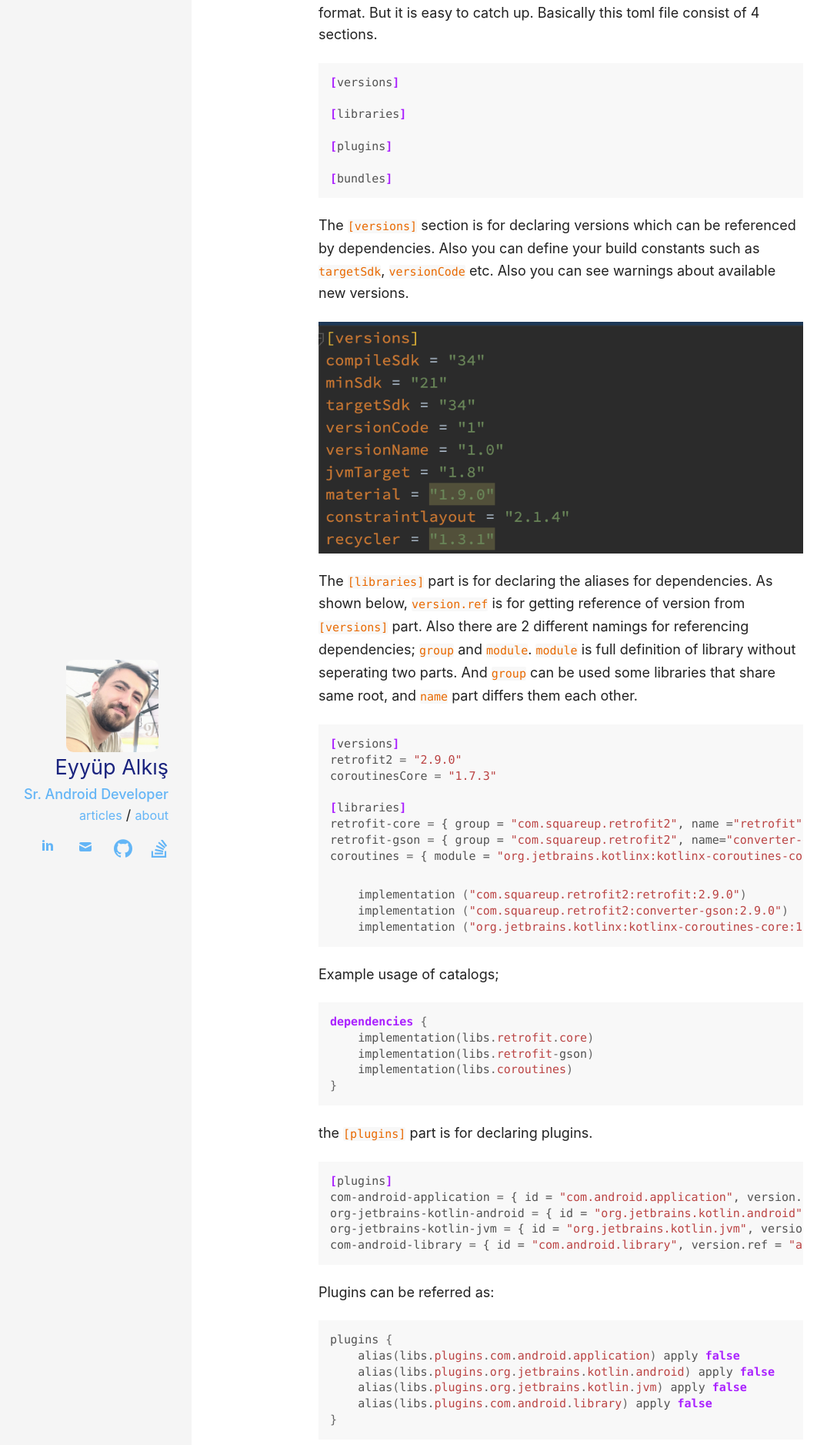
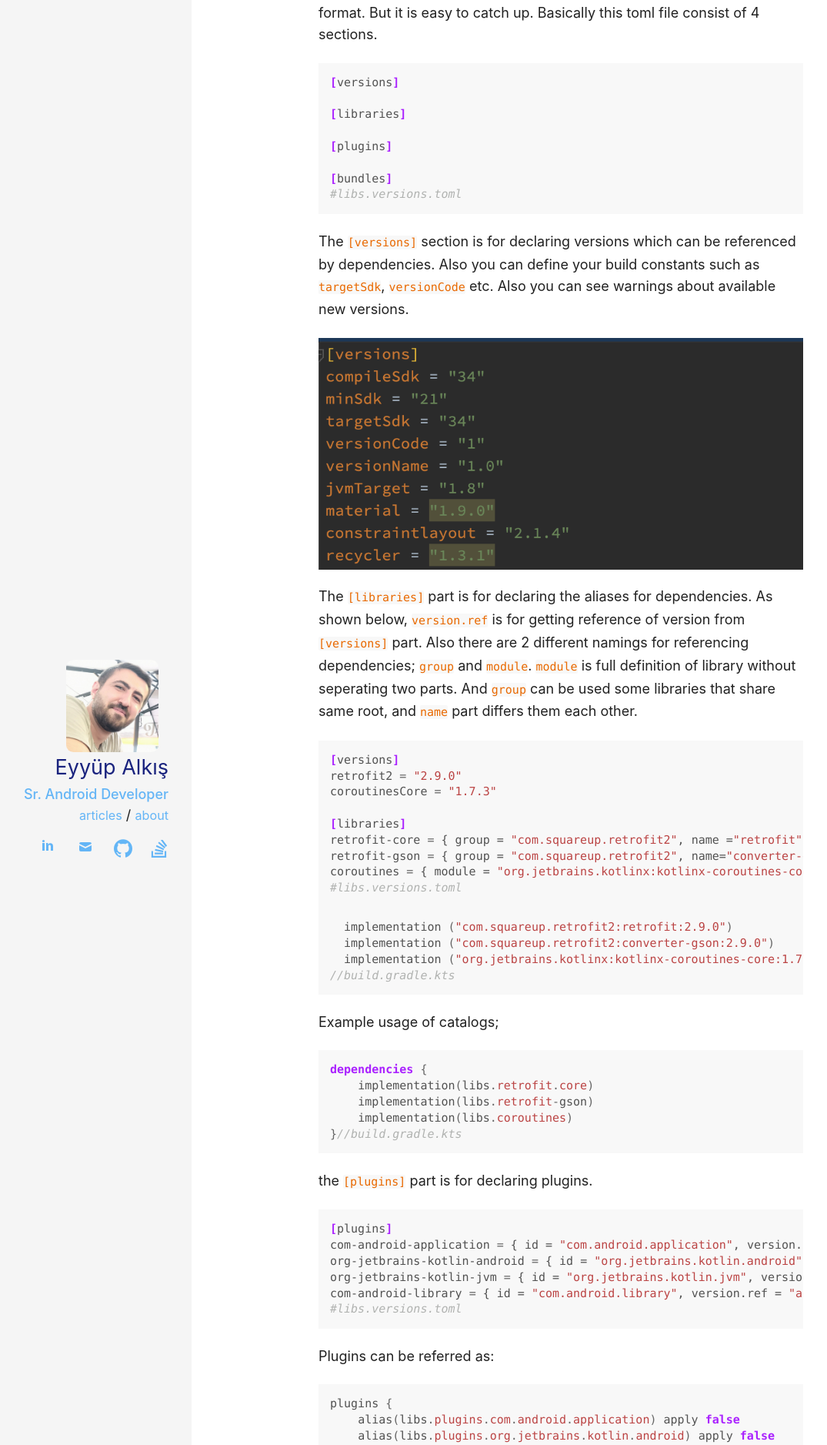
Before and after one commit to EyyupAlkis/About, a Jekyll site: the page built from _posts/2022-11-23-version-catalog.md, in a window 1280 px wide. Shown: the part 1451-3328 px from the top of the page at 77% size, without its empty margins (71-1146 px from the left). Built offline with Jekyll 4.4.1, drawn with Linux system fonts in a browser that asks for light colours; some of the changed text lies outside the part shown.

Commit message:
refactor

````diff
--- a/_posts/2022-11-23-version-catalog.md
+++ b/_posts/2022-11-23-version-catalog.md
@@ -30,6 +30,7 @@ For now android studio supports only for version catalogs in TOML format. But it
 [plugins]
 
 [bundles]
+#libs.versions.toml
 ```
 The `[versions]` section is for declaring versions which can be referenced by dependencies. Also you can define your build constants such as `targetSdk`, `versionCode` etc. Also you can see warnings about available new versions.
 <p align="center">
@@ -47,12 +48,14 @@ coroutinesCore = "1.7.3"
 retrofit-core = { group = "com.squareup.retrofit2", name ="retrofit", version.ref = "retrofit2" }
 retrofit-gson = { group = "com.squareup.retrofit2", name="converter-gson", version.ref = "retrofit2" }
 coroutines = { module = "org.jetbrains.kotlinx:kotlinx-coroutines-core", version.ref = "coroutinesCore" }
+#libs.versions.toml
 ```
 
 ```gradle
-    implementation ("com.squareup.retrofit2:retrofit:2.9.0")
-    implementation ("com.squareup.retrofit2:converter-gson:2.9.0")
-    implementation ("org.jetbrains.kotlinx:kotlinx-coroutines-core:1.7.3")
+  implementation ("com.squareup.retrofit2:retrofit:2.9.0")
+  implementation ("com.squareup.retrofit2:converter-gson:2.9.0")
+  implementation ("org.jetbrains.kotlinx:kotlinx-coroutines-core:1.7.3")
+//build.gradle.kts
 ```
 
 Example usage of catalogs;
@@ -62,7 +65,7 @@ dependencies {
     implementation(libs.retrofit.core)
     implementation(libs.retrofit-gson)
     implementation(libs.coroutines)
-}
+}//build.gradle.kts
 ```
 
 the `[plugins]` part is for declaring plugins.
@@ -73,6 +76,7 @@ com-android-application = { id = "com.android.application", version.ref = "agp"
 org-jetbrains-kotlin-android = { id = "org.jetbrains.kotlin.android", version.ref = "org-jetbrains-kotlin-android" }
 org-jetbrains-kotlin-jvm = { id = "org.jetbrains.kotlin.jvm", version.ref = "org-jetbrains-kotlin-jvm" }
 com-android-library = { id = "com.android.library", version.ref = "agp" }
+#libs.versions.toml
 ```
 
 Plugins can be referred as:
@@ -83,7 +87,7 @@ plugins {
     alias(libs.plugins.org.jetbrains.kotlin.android) apply false
     alias(libs.plugins.org.jetbrains.kotlin.jvm) apply false
     alias(libs.plugins.com.android.library) apply false
-}
+}//build.gradle.kts
 ```
 
 The `[bundles]` part is for grouping dependencies that have similar contexts. The most known example is retrofit library. We need moshi or gson for retrofit for most of times. So we can create bundle for that and we can define once for all places can be used.
@@ -95,6 +99,7 @@ retrofit-gson = { group = "com.squareup.retrofit2", name="converter-gson", versi
 
 [bundles]
 retrofit = ["retrofit-core", "retrofit-gson"]
+#libs.versions.toml
 ```
 
 usage of bundles;
@@ -102,7 +107,7 @@ usage of bundles;
 ```gradle
 dependencies {
   implementation(libs.bundles.retrofit)
-}
+}//build.gradle.kts
 ```
 
 >FUN FACT: If your application is multi-module, then you can group each module's dependencies via bundles then you can manage them all in the same line. You can see example usage down below:
@@ -117,11 +122,11 @@ appcompat = { group = "androidx.appcompat", name = "appcompat", version.ref = "a
 material = { group = "com.google.android.material", name = "material", version.ref = "material" }
 constraintlayout = { group = "androidx.constraintlayout", name = "constraintlayout", version.ref = "constraintlayout" }
 
-
 [bundles]
 feature-login = ["core-ktx","appcompat","material","constraintlayout"]
 feature-login-test = ["junit"]
 feature-login-android-test = ["androidx-test-ext-junit", "espresso-core"]
+#libs.versions.toml
 ```
 
 these bundles can be referenced from build.gradle file in login module as:
@@ -131,7 +136,7 @@ dependencies {
     implementation(libs.bundles.feature.login)
     testImplementation(libs.bundles.feature.login.test)
     androidTestImplementation(libs.bundles.feature.login.android.test)
-}
+}//build.gradle.kts
 ```
 
 ### Pros & Cons
````
